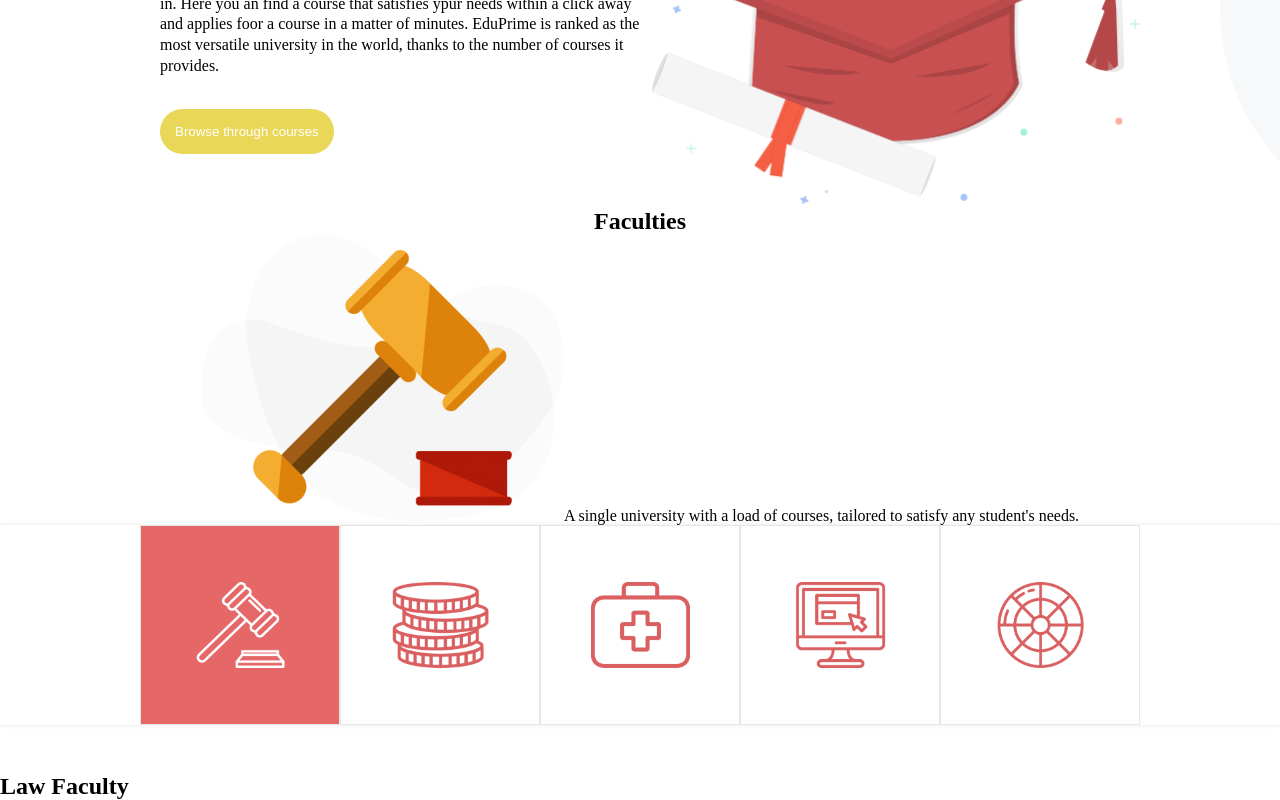
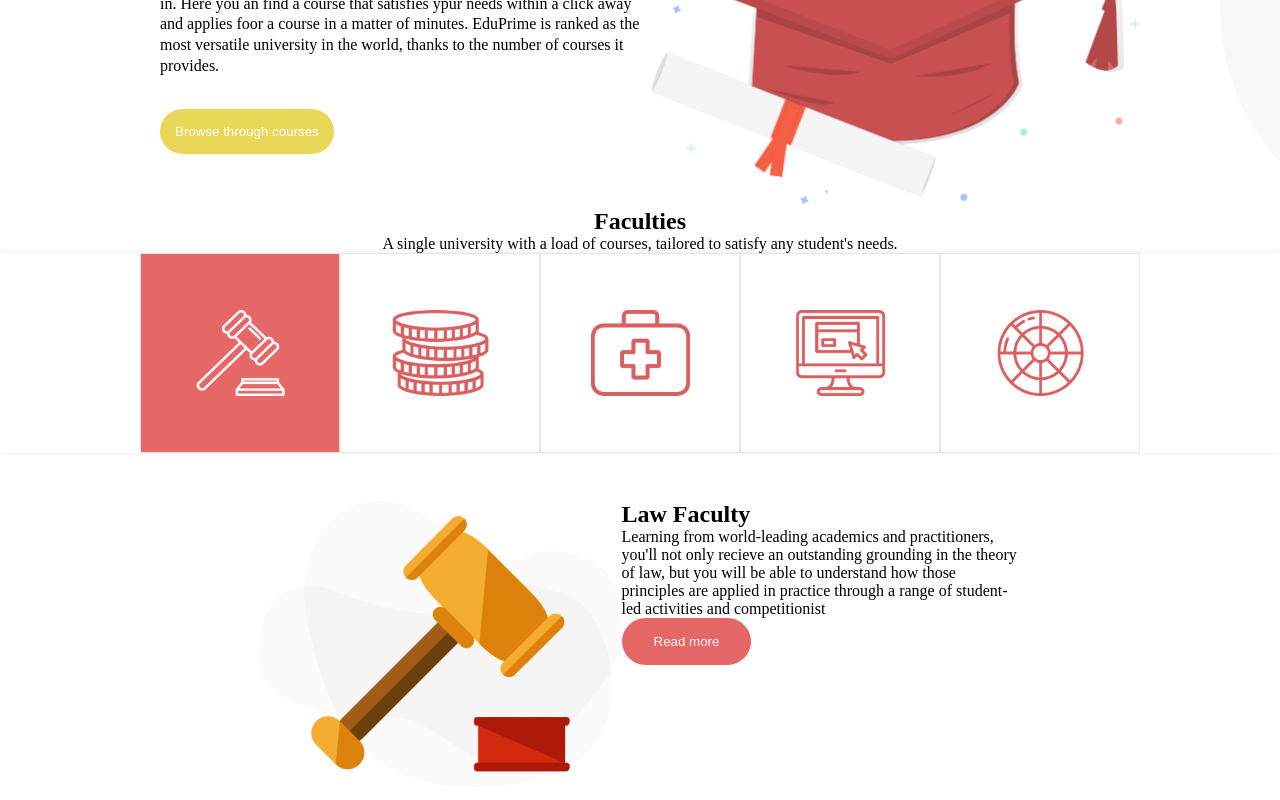
Before and after one commit to SimoneRicco/proj-html-vuejs, a Vue app in the folder my-app/: page / in a window 1280 px wide. Shown: the part 687-1487 px from the top of the page. Built offline with nearby package versions, Linux system fonts and the light colour scheme.

Commit message:
add faculties (working)

```diff
--- a/my-app/src/components/Faculties.vue
+++ b/my-app/src/components/Faculties.vue
@@ -19,26 +19,26 @@ export default {
         {
           name: "Economy",
           description:
-            "Learning from world-leading academics and practitioners, you'll not only recieve an outstanding grounding in the theory of law, but you will be able to understand how those principles are applied in practice through a range of student-led activities and competitionist",
-          imgPath: "../../edu/img/Gavel-Illustration-e1556884768193.png",
+            "Lorem, ipsum dolor sit amet consectetur adipisicing elit. Mollitia aut doloribus recusandae iusto voluptas est reprehenderit et sit, minima voluptatum facilis voluptatem maiores aliquam animi adipisci pariatur reiciendis iste eius?",
+          imgPath: "../../edu/img/Economy.png",
         },
         {
           name: "Medicine",
           description:
-            "Learning from world-leading academics and practitioners, you'll not only recieve an outstanding grounding in the theory of law, but you will be able to understand how those principles are applied in practice through a range of student-led activities and competitionist",
-          imgPath: "../../edu/img/Gavel-Illustration-e1556884768193.png",
+            "Lorem ipsum dolor sit amet consectetur adipisicing elit. Iure laborum libero aliquid temporibus commodi, quam saepe culpa id perferendis laboriosam dolorem quod a tempore fuga eligendi eius dolorum blanditiis. Optio.",
+          imgPath: "../../edu/img/Medicine.png",
         },
         {
           name: "Computer Science",
           description:
-            "Learning from world-leading academics and practitioners, you'll not only recieve an outstanding grounding in the theory of law, but you will be able to understand how those principles are applied in practice through a range of student-led activities and competitionist",
-          imgPath: "../../edu/img/Gavel-Illustration-e1556884768193.png",
+            "Lorem ipsum dolor sit amet consectetur adipisicing elit. Voluptatem iste velit magnam est nesciunt, placeat optio odio ullam atque quas ipsam ipsum excepturi expedita totam debitis eius quisquam nulla aliquam.",
+          imgPath: "../../edu/img/Computer-Science.png",
         },
         {
           name: "Graphic Design",
           description:
-            "Learning from world-leading academics and practitioners, you'll not only recieve an outstanding grounding in the theory of law, but you will be able to understand how those principles are applied in practice through a range of student-led activities and competitionist",
-          imgPath: "../../edu/img/Gavel-Illustration-e1556884768193.png",
+            "Lorem ipsum dolor sit, amet consectetur adipisicing elit. Similique adipisci aut dolorem quia minus reiciendis officia quasi. Repellat et, dolorem doloribus nemo quasi dignissimos dolores rem placeat ullam provident quibusdam? Animi odit facere corrupti perspiciatis tempora. Quae in, porro a deleniti obcaecati esse blanditiis. Aliquid reprehenderit dolorem doloremque repellendus quia, necessitatibus ut neque excepturi illum aut iusto corrupti quo voluptatum!",
+          imgPath: "../../edu/img/Graphic-Design.png",
         },
       ],
       activeIntex: 0,
@@ -56,11 +56,10 @@ export default {
   <section>
     <div class="text">
       <h2>Faculties</h2>
-      <img src="../../edu/img/Gavel-Illustration-e1556884768193.png" alt="" />
       <span
         >A single university with a load of courses, tailored to satisfy any
-        student's needs.</span
-      >
+        student's needs.
+      </span>
     </div>
     <div class="faculties-row">
       <div
@@ -74,7 +73,14 @@ export default {
       </div>
     </div>
     <div class="description">
-      <h1>{{ facultiesList[activeIntex].name }}</h1>
+      <div class="image">
+        <img :src="facultiesList[activeIntex].imgPath" alt="" />
+      </div>
+      <div class="description-text">
+        <h1>{{ facultiesList[activeIntex].name }}</h1>
+        <p>{{ facultiesList[activeIntex].description }}</p>
+        <button class="read-more-btn">Read more</button>
+      </div>
     </div>
   </section>
 </template>
@@ -83,6 +89,13 @@ export default {
 $orange: #e56768;
 .text {
   text-align: center;
+}
+.read-more-btn {
+  background-color: $orange;
+  border: 0;
+  padding: 1rem 2rem;
+  border-radius: 50px;
+  color: white;
 }
 .active {
   background-color: $orange;
@@ -108,4 +121,11 @@ $orange: #e56768;
     }
   }
 }
+.description {
+  display: flex;
+  justify-content: center;
+}
+.description-text {
+  width: 400px;
+}
 </style>
```
